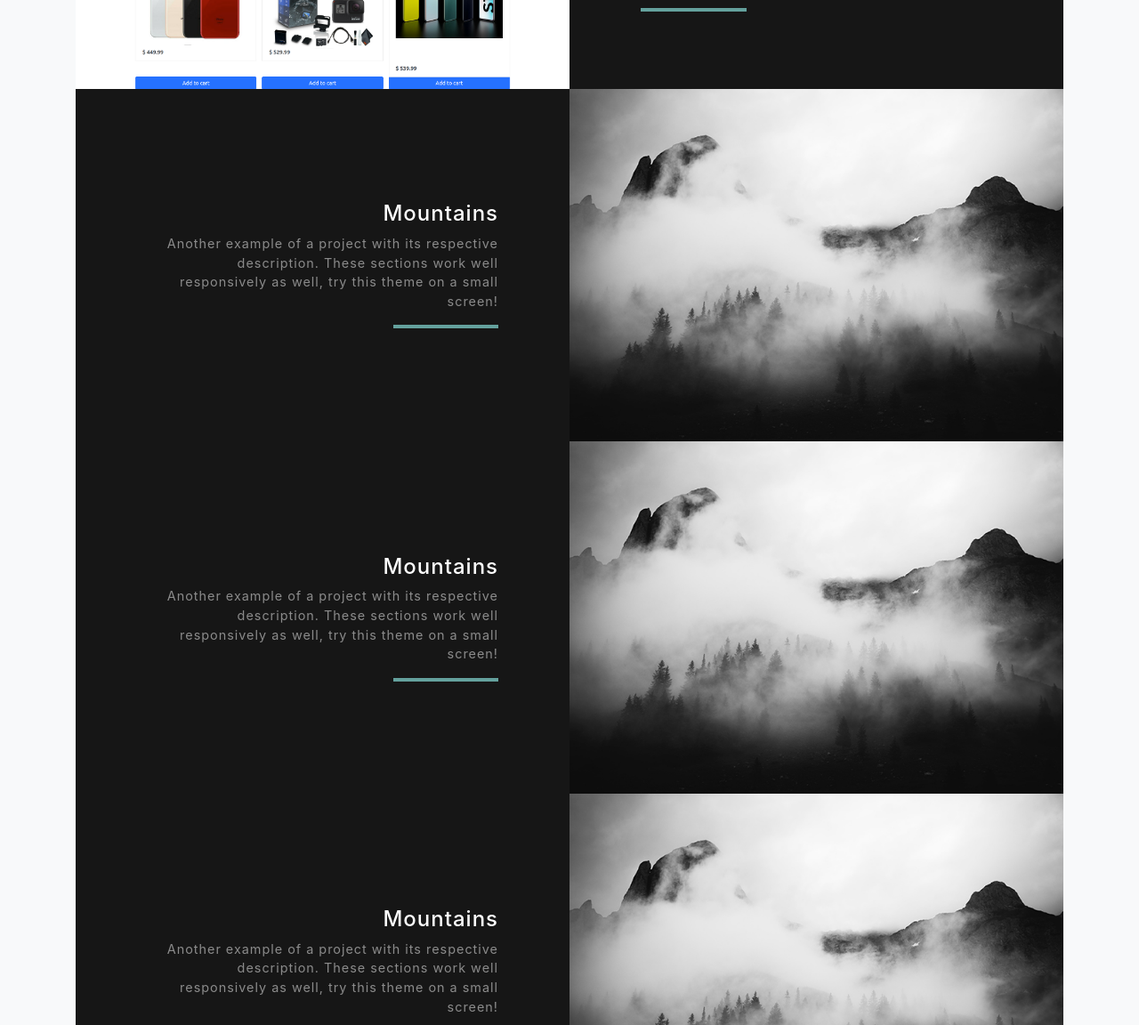
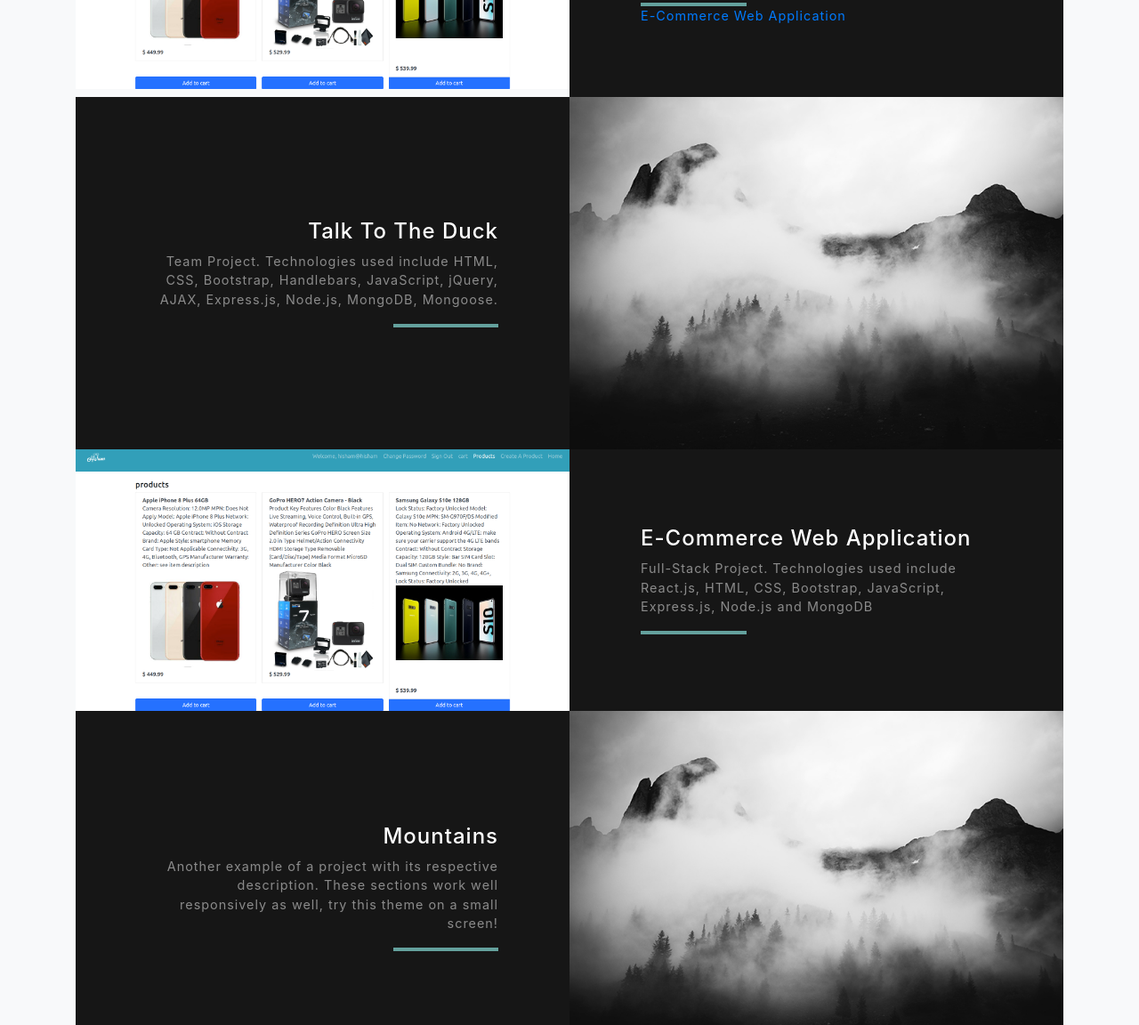
Before and after one commit to hishamovski/hishamovski.github.io, a website with bundled scripts: page index.html in a window 1280 px wide. Shown: the part 1553-2705 px from the top of the page at 89% size. Built offline with nearby package versions, Linux system fonts and the light colour scheme.

Commit message:
Save changes

```diff
--- a/index.html
+++ b/index.html
@@ -88,7 +88,7 @@
                 <h4 class="text-white">E-Commerce Web Application</h4>
                 <p class="mb-0 text-white-50">Full-Stack Project. Technologies used include React.js, HTML, CSS, Bootstrap, JavaScript, Express.js, Node.js and MongoDB</p>
                 <hr class="d-none d-lg-block mb-0 ml-0">
-                <a class="d-none d-lg-block mb-0 ml-0" href="https://hishamovski.github.io/ecommerce-project-client/"/>
+                <a class="d-none d-lg-block mb-0 ml-0" href="https://hishamovski.github.io/ecommerce-project-client/">E-Commerce Web Application</a>
               </div>
             </div>
           </div>
@@ -104,8 +104,8 @@
           <div class="bg-black text-center h-100 project">
             <div class="d-flex h-100">
               <div class="project-text w-100 my-auto text-center text-lg-right">
-                <h4 class="text-white">Mountains</h4>
-                <p class="mb-0 text-white-50">Another example of a project with its respective description. These sections work well responsively as well, try this theme on a small screen!</p>
+                <h4 class="text-white">Talk To The Duck</h4>
+                <p class="mb-0 text-white-50">Team Project. Technologies used include HTML, CSS, Bootstrap, Handlebars, JavaScript, jQuery, AJAX, Express.js, Node.js, MongoDB, Mongoose.</p>
                 <hr class="d-none d-lg-block mb-0 mr-0">
               </div>
             </div>
@@ -113,24 +113,23 @@
         </div>
       </div>
 
-      <!-- Project Two Row -->
-      <div class="row justify-content-center no-gutters">
+      <div class="row justify-content-center no-gutters mb-5 mb-md-0">
         <div class="col-lg-6">
-          <img class="img-fluid" src="img/demo-image-02.jpg" alt="">
+          <img class="img-fluid" src="img/ecommerce.png" alt="">
         </div>
-        <div class="col-lg-6 order-lg-first">
+        <div class="col-lg-6">
           <div class="bg-black text-center h-100 project">
             <div class="d-flex h-100">
-              <div class="project-text w-100 my-auto text-center text-lg-right">
-                <h4 class="text-white">Mountains</h4>
-                <p class="mb-0 text-white-50">Another example of a project with its respective description. These sections work well responsively as well, try this theme on a small screen!</p>
-                <hr class="d-none d-lg-block mb-0 mr-0">
+              <div class="project-text w-100 my-auto text-center text-lg-left">
+                <h4 class="text-white">E-Commerce Web Application</h4>
+                <p class="mb-0 text-white-50">Full-Stack Project. Technologies used include React.js, HTML, CSS, Bootstrap, JavaScript, Express.js, Node.js and MongoDB</p>
+                <hr class="d-none d-lg-block mb-0 ml-0">
+                <a class="d-none d-lg-block mb-0 ml-0" href="https://hishamovski.github.io/ecommerce-project-client/"/>
               </div>
             </div>
           </div>
         </div>
       </div>
-
       <!-- Project Two Row -->
       <div class="row justify-content-center no-gutters">
         <div class="col-lg-6">
```
